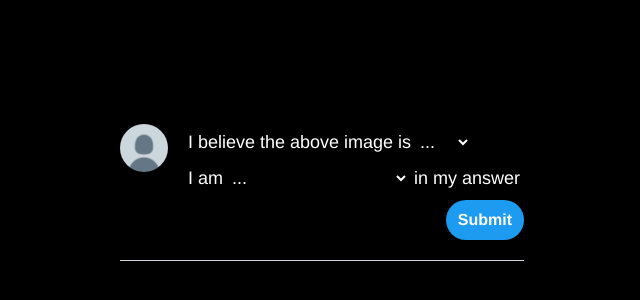
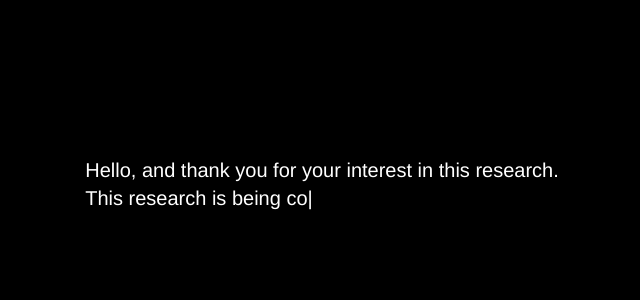
Before and after one commit to tippinsh/research-project-client, a React (Vite) app: page / in a window 1280 px wide. Shown: the part 216-516 px from the top of the page, without its empty margins (318-958 px from the left). Built offline with nearby package versions, Linux system fonts and the light colour scheme; no server answers.

Commit message:
feat: Adding landing page

```diff
--- a/package.json
+++ b/package.json
@@ -14,8 +14,9 @@
     "@heroicons/react": "^2.1.3",
     "react": "^18.2.0",
     "react-dom": "^18.2.0",
-    "react-smooth-image": "^1.1.0",
-    "react-transition-group": "^4.4.5"
+    "react-router-dom": "^6.22.3",
+    "react-transition-group": "^4.4.5",
+    "react-type-animation": "^3.2.0"
   },
   "devDependencies": {
     "@types/react": "^18.2.66",
--- a/src/App.jsx
+++ b/src/App.jsx
@@ -1,13 +1,14 @@
-import Answer from "./components/Answer";
+import { createBrowserRouter, RouterProvider } from "react-router-dom";
+import HomePage from "./pages/Home";
+import SurveyPage from "./pages/Survey";
+
+const router = createBrowserRouter([
+  { path: "/", element: <HomePage /> },
+  { path: "/survey", element: <SurveyPage /> },
+]);
 
 function App() {
-  return (
-    <div className="flex items-center justify-center min-h-screen bg-black text-white">
-      <div className="p-6 m-3 space-y-10 shadow-2xl rounded-3xl md:p-10 bg-black">
-        <Answer />
-      </div>
-    </div>
-  );
+  return <RouterProvider router={router} />;
 }
 
 export default App;
--- a/src/components/Answer.jsx
+++ b/src/components/Answer.jsx
@@ -108,7 +108,7 @@ export default function Answer() {
     if (!showContent) {
       const timer = setTimeout(() => {
         setShowContent(true);
-      }, 1000);
+      }, 5000);
 
       return () => clearTimeout(timer);
     }
--- /dev/null
+++ b/src/pages/Home.jsx
@@ -0,0 +1,57 @@
+import { TypeAnimation } from "react-type-animation";
+
+function HomePage() {
+  return (
+    <div className="flex items-center justify-center min-h-screen bg-black text-white text-xl">
+      <div className="flex-col items-center justify-center">
+        <div className="p2">
+          <TypeAnimation
+            style={{ whiteSpace: "pre-line" }}
+            sequence={[
+              `Hello, and thank you for your interest in this research.
+            This research is being conducted as part of a dissertation project.
+            The project is a requirement for being awarded a master's degree in Computer Science at the University of Northumbria.
+            This research will be overseen by the Computer and Information Sciences department.
+            Participation in the study is entirely voluntary and can be withdrawn at any time.
+            Before deciding whether to take part, it is important for you to understand what the study involves.
+
+            Please take the time to read the information on the next page carefully.`,
+              400,
+            ]}
+            repeat={1}
+          />
+        </div>
+        <div>
+          <button className="pt-5 hidden">Next</button>
+        </div>
+      </div>
+    </div>
+
+    //   <div className="w-1/2">
+    //     <p>Hello, and thank you for your interest in this research.</p>
+    //     <p>
+    //       This research is being conducted as part of the dissertation project
+    //       requried to be awarded a master's degree in Computer Science at the
+    //       University of Northumbria.
+    //     </p>
+    //     <p>
+    //       This research will be overseen by the Computer and Information
+    //       Sciences department.
+    //     </p>
+    //     <p>
+    //       Participation in the study is entirely voluntary and can be withdrawn
+    //       at any time.
+    //     </p>
+    //     <p>
+    //       Before deciding whether to take part, it is important for you to
+    //       understand what the study involves.
+    //     </p>
+    //     <p>
+    //       Please take the time to read the information on the next page
+    //       carefully.
+    //     </p>
+    //   </div>
+  );
+}
+
+export default HomePage;
--- /dev/null
+++ b/src/pages/Survey.jsx
@@ -0,0 +1,13 @@
+import Answer from "../components/Answer";
+
+function SurveyPage() {
+  return (
+    <div className="flex items-center justify-center min-h-screen bg-black text-white">
+      <div className="p-6 m-3 space-y-10 shadow-2xl rounded-3xl md:p-10">
+        <Answer />
+      </div>
+    </div>
+  );
+}
+
+export default SurveyPage;
```
Also changed, not shown: 1 other file (tests, documents, lock files or other folders).
